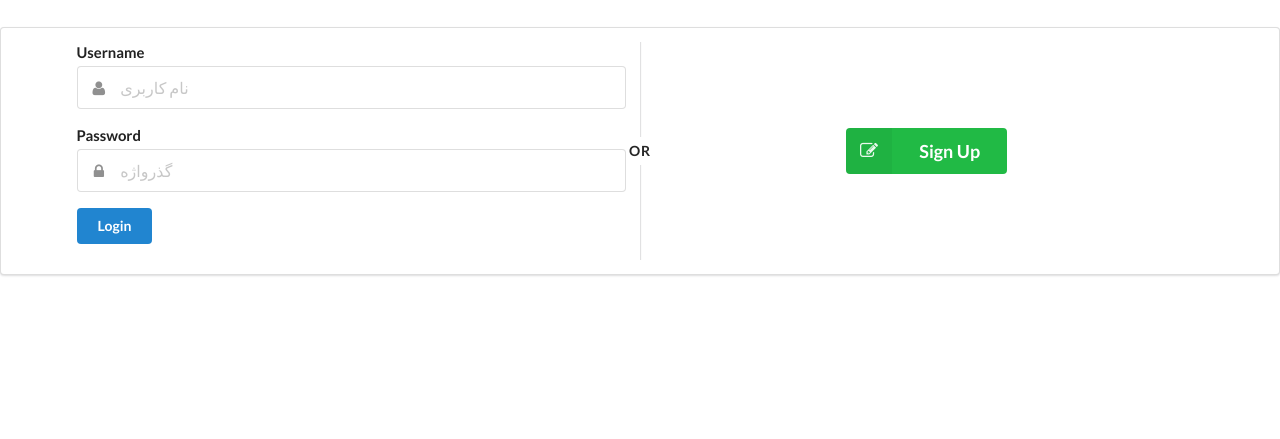
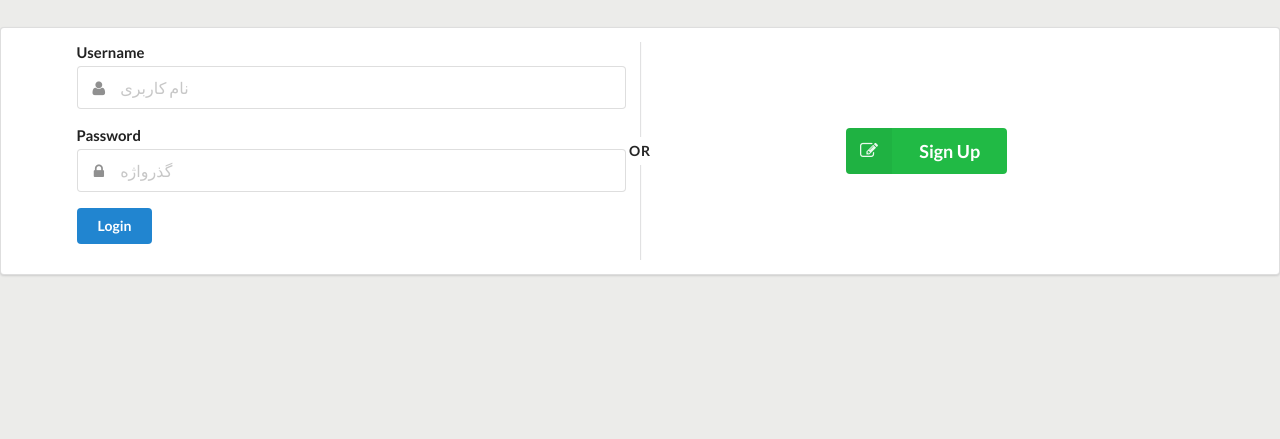
Before and after one commit to sadjadtavakoli/farjad-agile, a Django app: page / in a window 1280 px wide. Shown: the part 361-800 px from the top of the page. Run offline with Django 3.2, Linux system fonts and the light colour scheme; parts of the project's set-up code (start-up, migrations or seed data) failed here and were passed over.

Commit message:
change backgroud color

```diff
--- a/farjad/templates/farjad/__base.html
+++ b/farjad/templates/farjad/__base.html
@@ -9,11 +9,12 @@
     {% block css %}
         <link rel="stylesheet" type="text/css" href="{% static 'semantic/semantic.min.css' %}">
     {% endblock %}
+
     <meta charset="UTF-8">
     <title>{% block title %}BookAndBook {% endblock %}</title>
 </head>
 
-<body>
+<body style="background-color: #ECECEA;">
 {% block body %}
 {% endblock %}
 </body>
```
